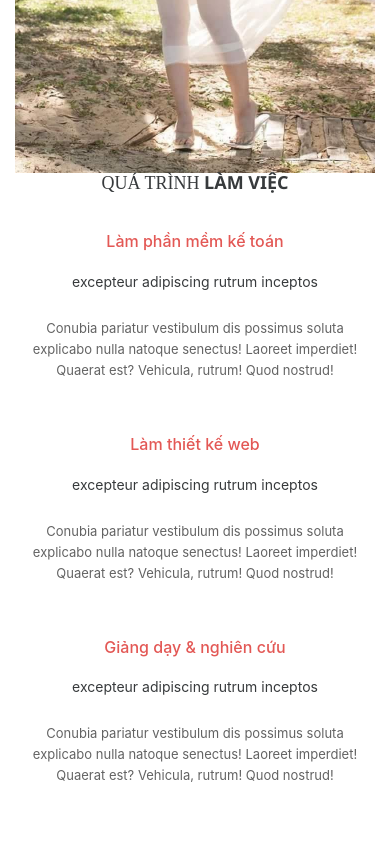
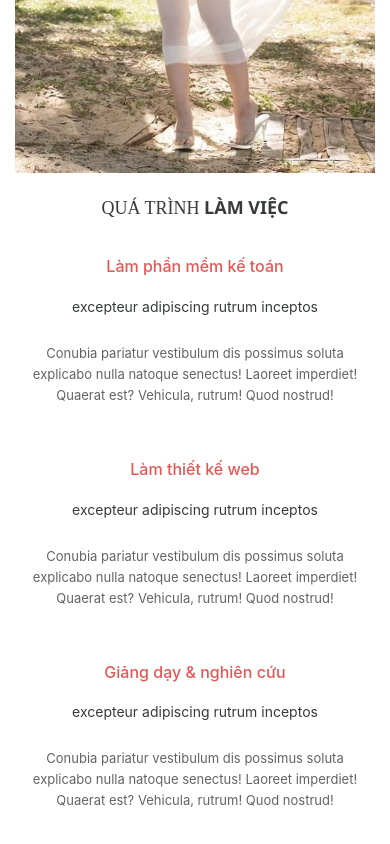
Before and after one commit to cuchuoibothay/cuchuoibothay.github.io, a plain HTML site: page index.html in a window 390 px wide. Shown: the part 2035-2879 px from the top of the page. Drawn offline with Linux system fonts and the light colour scheme.

Commit message:
su ly di dong cho khoi kinh nghiem

```diff
--- a/style.css
+++ b/style.css
@@ -135,6 +135,11 @@ h2.tieudecap2 {
 @media (max-width: 576px){
     * {}
 
+h2.tieudecap2.text-sm-left.text-xs-center {
+    margin-top: 25px;
+}
+
+
 .tt img {
     width: 203px;
     margin-top: 108px;
```
